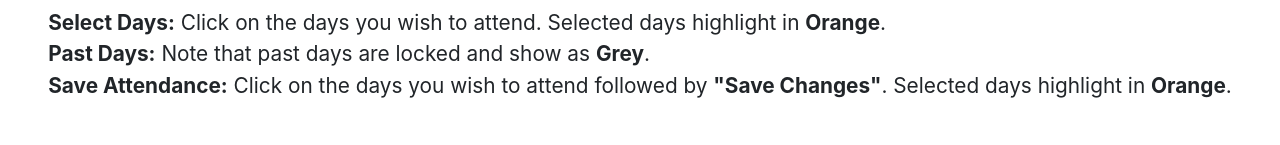
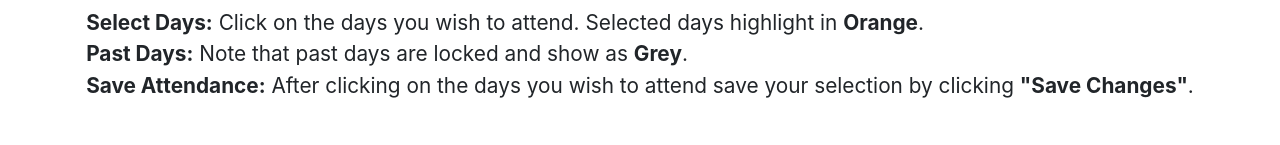
Before and after one commit to HL-LMX/bbclient, a React (Create React App) app: page /bookingbite/booking in a window 1280 px wide. Shown: the part 340-485 px from the top of the page. Built offline with nearby package versions, Linux system fonts and the light colour scheme; no server answers.

Commit message:
ci: Fix error on instructions

```diff
--- a/src/Booking.js
+++ b/src/Booking.js
@@ -254,7 +254,7 @@ export class Booking extends Component {
                     <div><b>Select Days:</b> Click on the days you wish to attend. Selected days highlight in <b>Orange</b>.</div>
                     {/* <div>- Available days show in <b>Colors</b>.</div>                     */}
                     <div><b>Past Days:</b> Note that past days are locked and show as <b>Grey</b>.</div>
-                    <div style={{ marginBottom: '40px' }}><b>Save Attendance:</b> Click on the days you wish to attend followed by <b>"Save Changes"</b>. Selected days highlight in <b>Orange</b>.</div>
+                    <div style={{ marginBottom: '40px' }}><b>Save Attendance:</b> After clicking on the days you wish to attend save your selection by clicking <b>"Save Changes"</b>.</div>
                 </div>
             </div>
 
```
